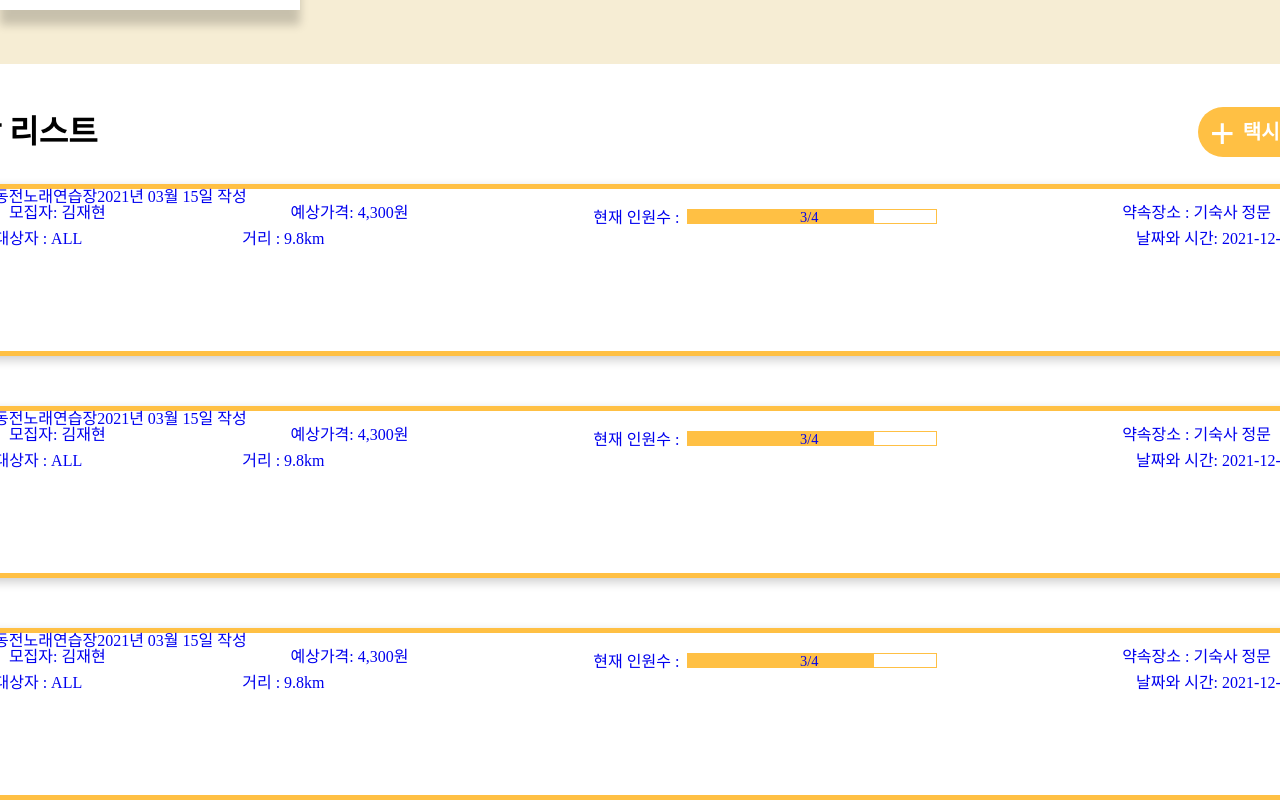
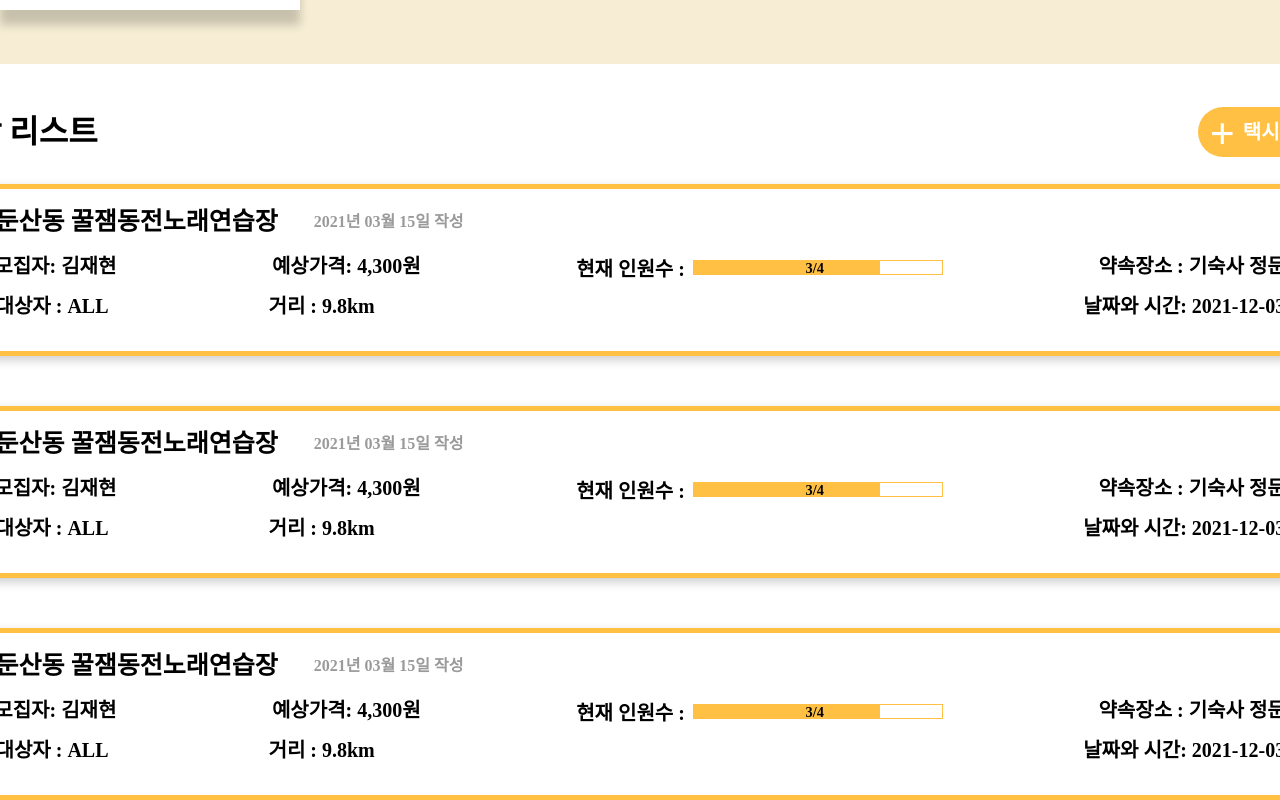
Before and after one commit to DamaTaxi/Client, a React (Create React App) app: page /taxi-pot in a window 1280 px wide. Shown: the part 668-1468 px from the top of the page. Built offline with nearby package versions, Linux system fonts and the light colour scheme; a web font is replaced by a local one.

Commit message:
[FEAT] <taxipotList> 스타일 추가

```diff
--- a/src/components/TaxiPot/TaxiPotList/style.js
+++ b/src/components/TaxiPot/TaxiPotList/style.js
@@ -57,6 +57,7 @@ export const ListContainer = styled.div`
   }
   a {
     text-decoration: none;
+    color: #000000;
   }
 `;
 
@@ -65,8 +66,23 @@ export const TaxiPotList = styled.div`
   height: 172px;
   border: solid #ffc044 5px;
   box-shadow: 0 4px 10px rgba(0, 0, 0, 0.2);
+  align-items: center;
   .list-title-wrapper {
     display: flex;
+    margin: 20px 0 22px 79px;
+    align-items: center;
+    h1 {
+      font-family: 'NotoSansCJK';
+      font-size: 25px;
+      font-weight: bold;
+      margin-right: 36px;
+    }
+    p {
+      font-family: 'NotoSansCJK';
+      font-size: 16px;
+      font-weight: bold;
+      color: #9a9a9a;
+    }
   }
 `;
 
@@ -74,6 +90,12 @@ export const FirstFloorWrapper = styled.div`
   width: 100%;
   display: flex;
   justify-content: space-around;
+  margin-bottom: 13.5px;
+  p {
+    font-family: 'NotoSansCJK';
+    font-size: 20px;
+    font-weight: bold;
+  }
 `;
 
 export const SecondFloorWrapper = styled.div`
@@ -81,8 +103,13 @@ export const SecondFloorWrapper = styled.div`
   display: flex;
   flex-direction: row;
   position: relative;
+  p {
+    font-family: 'NotoSansCJK';
+    font-size: 20px;
+    font-weight: bold;
+  }
   p:first-child {
-    margin-left: 78px;
+    margin-left: 79px;
   }
   p:nth-child(2) {
     margin-left: 160px;
```
